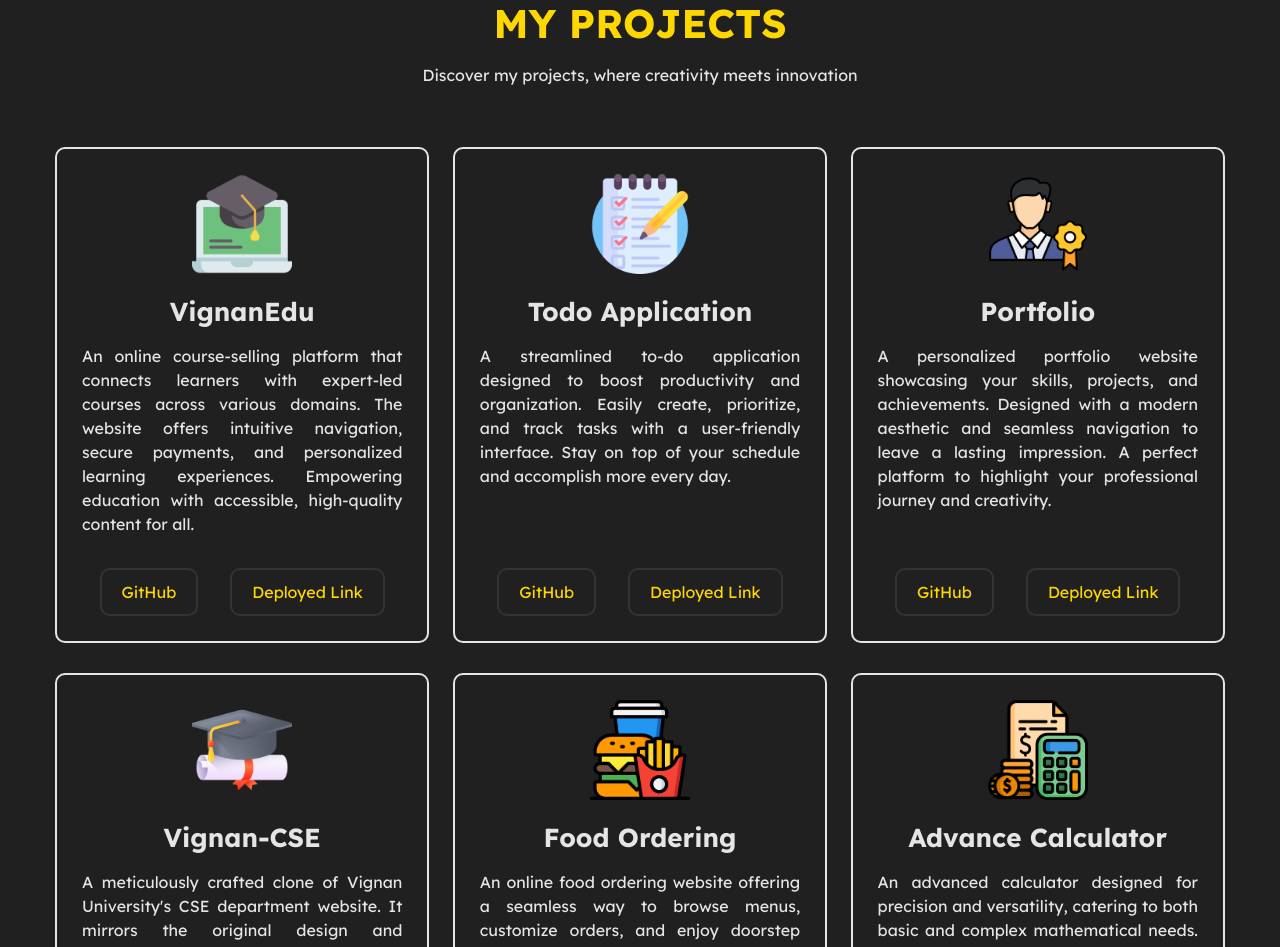
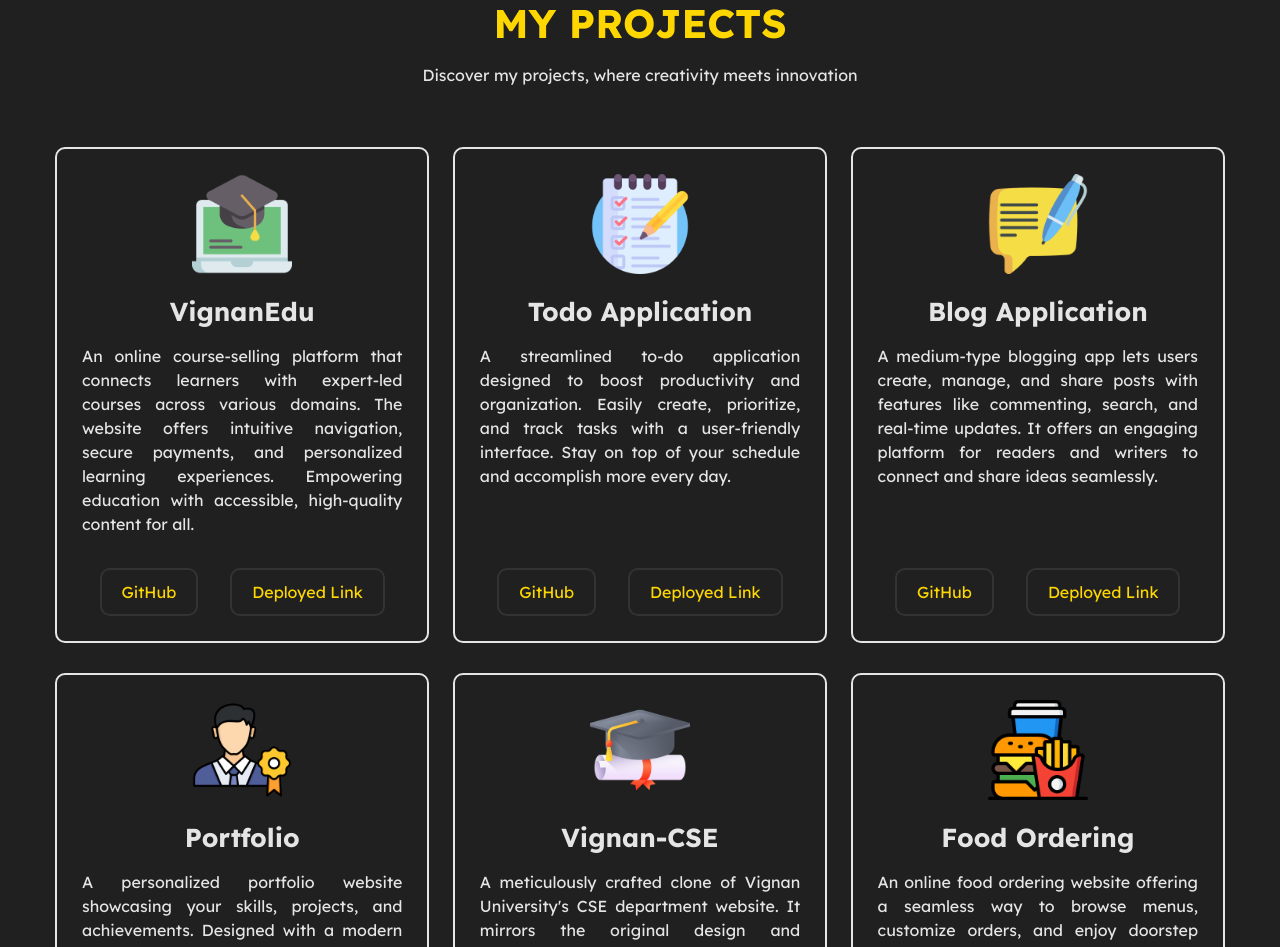
Before and after one commit to 221fa04732/Portfolio-Website, a plain HTML site: page index.html in a window 1280 px wide. Shown: the part 1787-2734 px from the top of the page. Drawn offline with Linux system fonts and the light colour scheme.

Commit message:
blogging website added

```diff
--- a/index.html
+++ b/index.html
@@ -221,7 +221,19 @@
                         <a href="https://todoapplication.tech/">Deployed Link</a>
                     </div>
                 </div>
-                <!-- 3rd Project -->
+                <!-- 3.1th Project -->
+                <div class="project">
+                    <div>
+                        <img src="./files/blog.png"></img>
+                        <h4>Blog Application</h4>
+                        <p>A medium-type blogging app lets users create, manage, and share posts with features like commenting, search, and real-time updates. It offers an engaging platform for readers and writers to connect and share ideas seamlessly.</p>
+                    </div>
+                    <div class="project-btn">
+                        <a href="https://github.com/221fa04732/Blogging-Website">GitHub</a>
+                        <a href="https://blogging-website-b0yg.onrender.com">Deployed Link</a>
+                    </div>
+                </div>
+                <!-- 3.2rd Project -->
                 <div class="project">
                     <div>
                         <img src="./files/badge.png"></img>
```
Also changed, not shown: files/blog.png (added).
